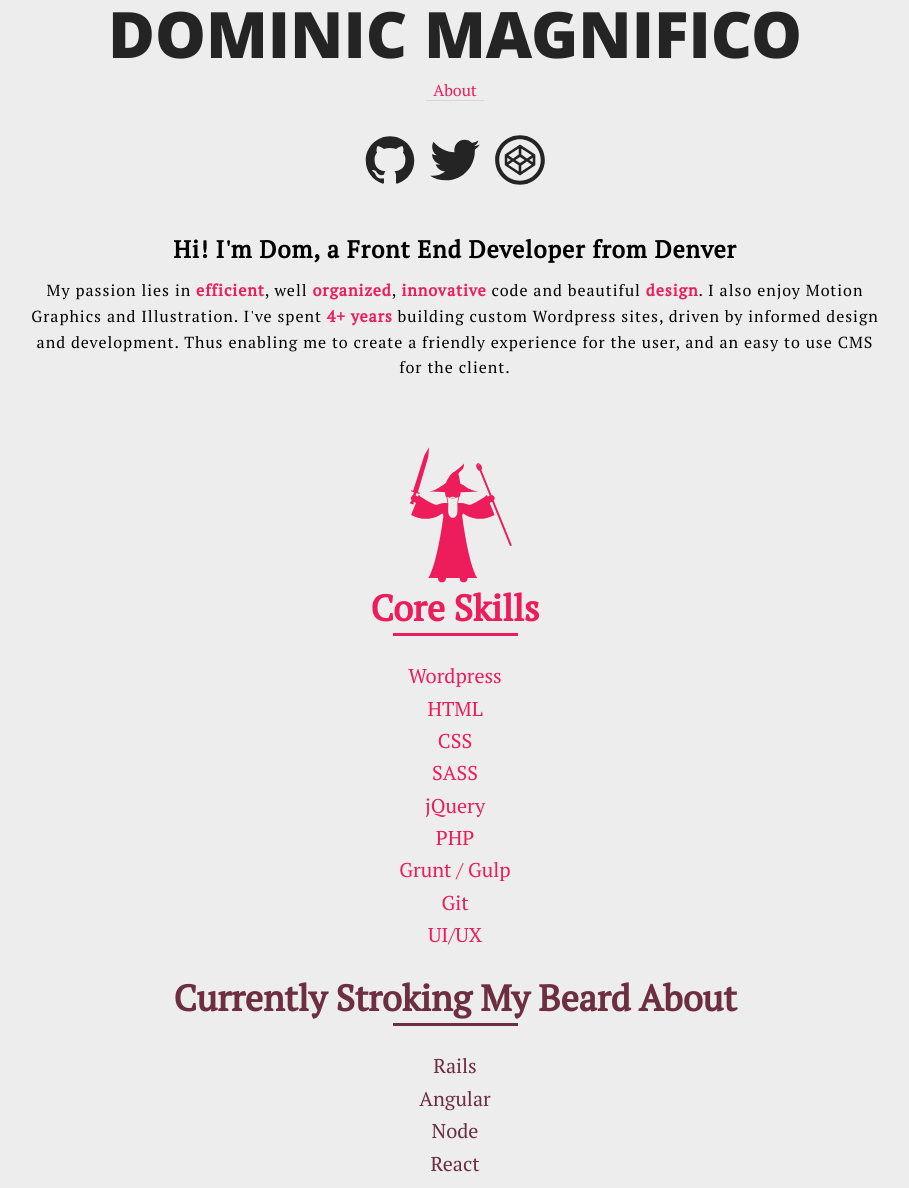
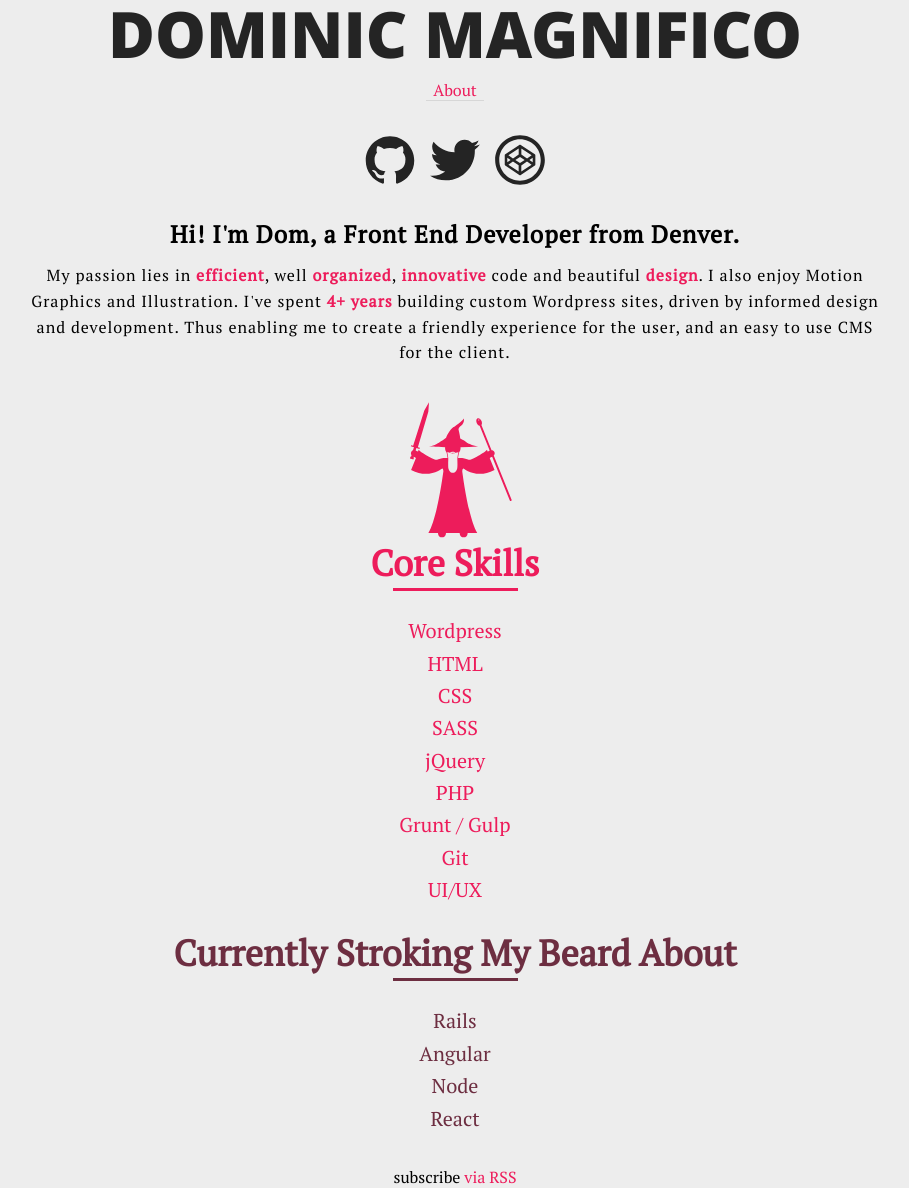
Before and after one commit to magnificode/DomBlog, a Jekyll site: the page built from about.html, in a window 1280 px wide, cut to the strip 0-1188 px from the top of the page. Shown: the whole strip, without its empty margins (185-1094 px from the left). Built offline with Jekyll 4.4.1, drawn with Linux system fonts in a browser that asks for light colours; nearby versions of some CDN libraries; comment, search, counter and statistics services are not loaded.

Commit message:
Spacing cleanup. Punctuation fix.

```diff
--- a/_sass/_layouts.scss
+++ b/_sass/_layouts.scss
@@ -86,12 +86,11 @@
     ::About
 *------------------------------------*/
 .about-blurb{
-    padding: $pad*3;
     overflow: hidden;
+    padding: $pad*2 $pad*3;
 }
 .about-blurb__content{
     width: 100%;
-    padding: {bottom:$pad;}
     text-align: center;
     letter-spacing: 1px;
     strong{
--- a/about.html
+++ b/about.html
@@ -7,7 +7,7 @@
     <section class="about-blurb">
         <div class="about-blurb__inner">
             <div class="about-blurb__content">
-                <h3>Hi! I'm Dom, a Front End Developer from Denver</h3>
+                <h3>Hi! I'm Dom, a Front End Developer from Denver.</h3>
                 <p>My passion lies in <strong>efficient</strong>, well <strong>organized</strong>, <strong>innovative</strong> code and beautiful <strong>design</strong>. I also enjoy Motion Graphics and Illustration. I've spent <strong>4+ years</strong> building custom Wordpress sites, driven by informed design and development. Thus enabling me to create a friendly experience for the user, and an easy to use CMS for the client.</p>
             </div>
         </div>
```
Also changed, not shown: 3 other files.
